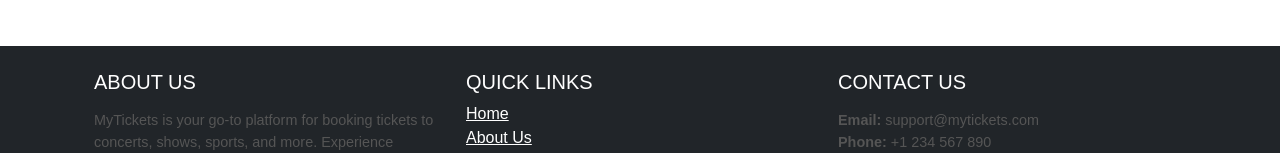
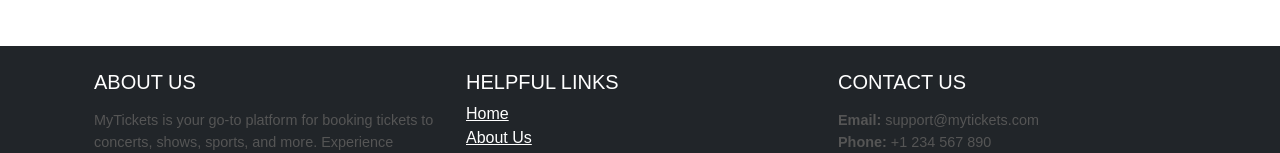
Before and after one commit to Malinda-kawshalya/Event---Management-, a React (Create React App) app in the folder event-management-frontend/: page /orgregister in a window 1280 px wide. Shown: the part 997-1150 px from the top of the page. Built offline with nearby package versions, Linux system fonts and the light colour scheme.

Commit message:
Update Footer.js

```diff
--- a/event-management-frontend/src/components/Footer.js
+++ b/event-management-frontend/src/components/Footer.js
@@ -16,7 +16,7 @@ const Footer = () => {
 
           {/* Quick Links */}
           <div className="col-lg-4 col-md-6 mb-4 mb-md-0">
-            <h5 className="text-uppercase">Quick Links</h5>
+            <h5 className="text-uppercase">Helpful Links</h5>
             <ul className="list-unstyled mb-0">
               <li>
                 <a href="/" className="text-white">Home</a>
```
